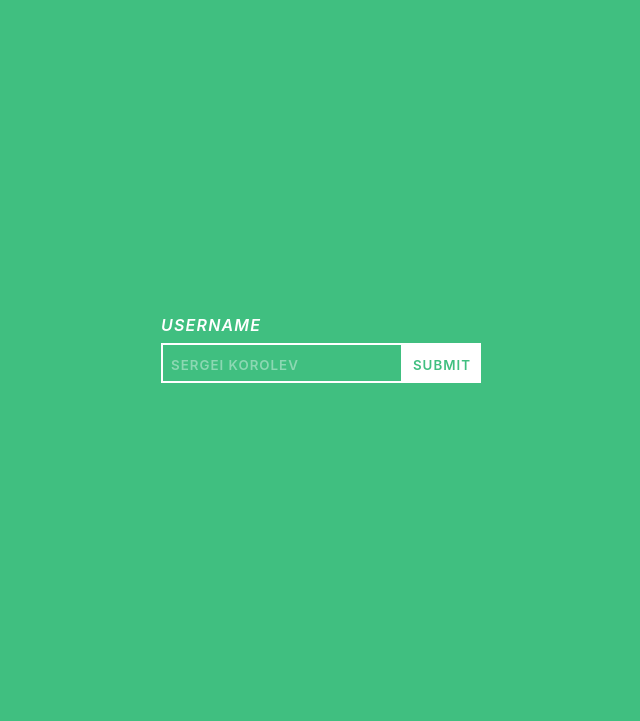
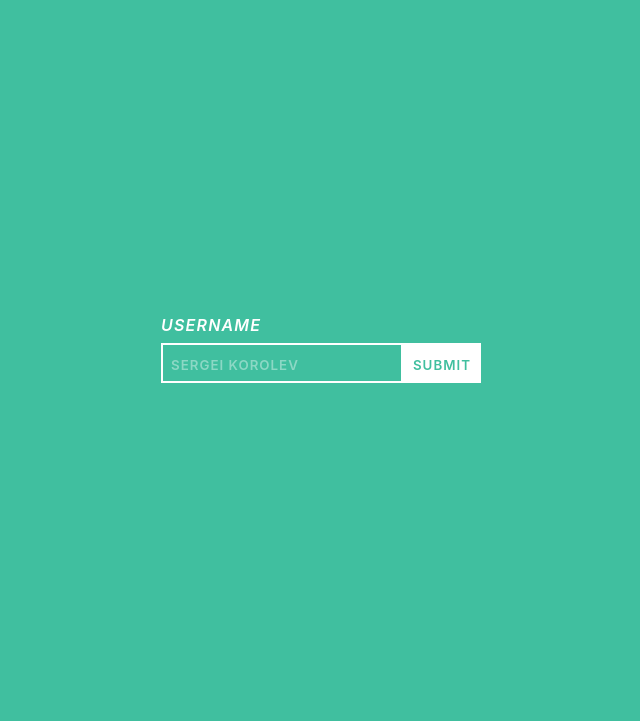
Before and after one commit to paul-rooney/spudnik, a plain HTML site: page public/index.html in a window 1280 px wide. Shown: the part 79-800 px from the top of the page, without its empty margins (319-959 px from the left). Drawn offline with nearby package versions, Linux system fonts and the light colour scheme; no server answers.

Commit message:
Update styles.css

```diff
--- a/public/styles.css
+++ b/public/styles.css
@@ -1,5 +1,5 @@
 :root {
-  --hue: 150;
+  --hue: 165;
 }
 
 *,
```
